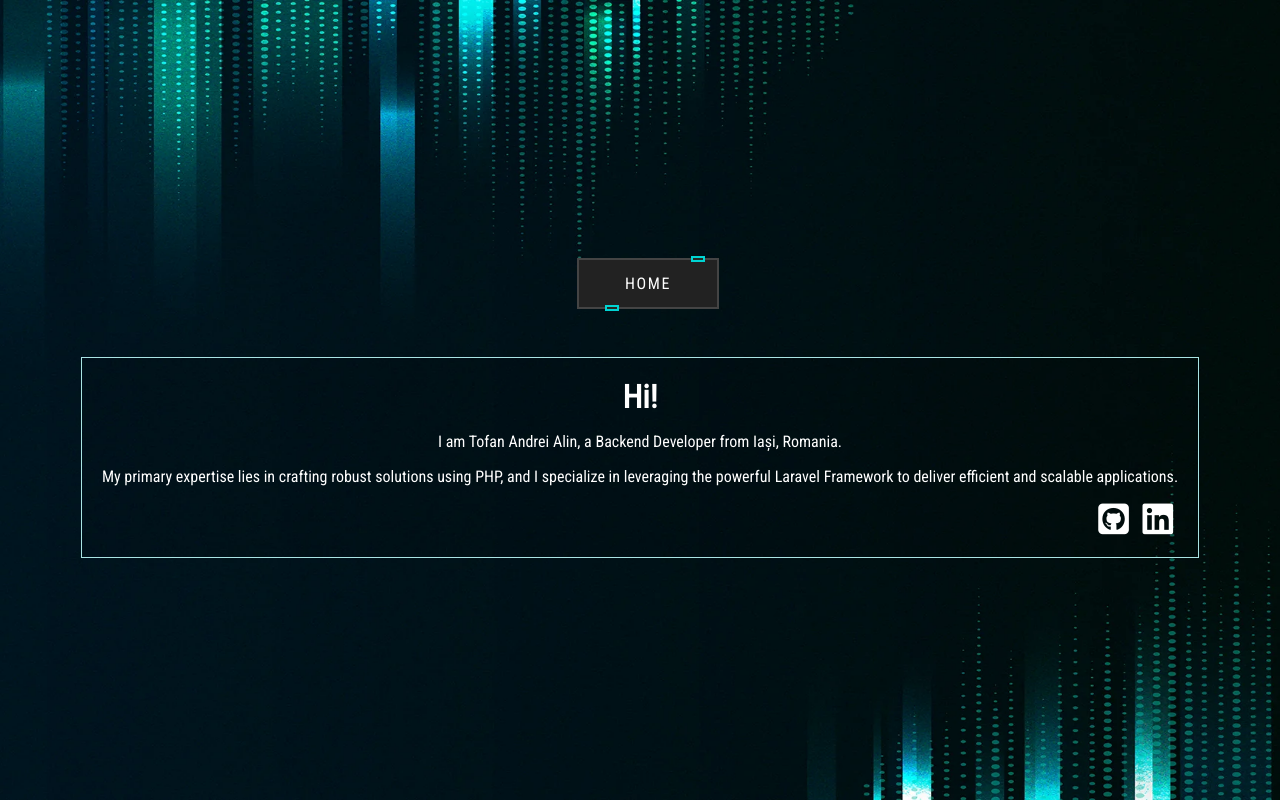
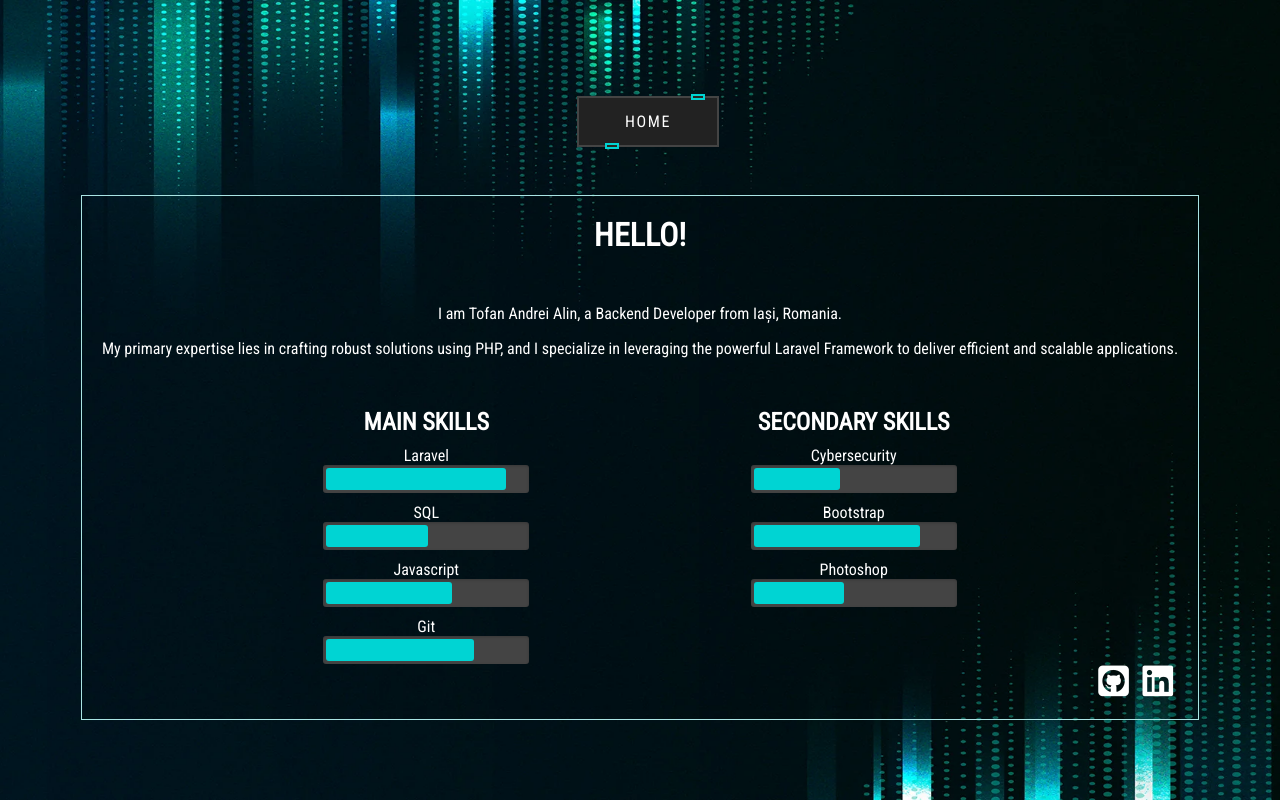
Before and after one commit to Tofan-dev/Tofan-dev.github.io, a plain HTML site: page about.html in a window 1280 px wide. Drawn offline with Linux system fonts and the light colour scheme.

Commit message:
update html

```diff
--- a/about.html
+++ b/about.html
@@ -23,10 +23,60 @@
       </div>
       <div class="second-container">
         <div class="introduction">
-            <h1>Hi!</h1>
+            <h1>HELLO!</h1>
             <p class="headers">I am Tofan Andrei Alin, a Backend Developer from Iași, Romania. </h2>
             <p class="headers">My primary expertise lies in crafting robust solutions using PHP, and I specialize in leveraging the powerful Laravel Framework to deliver efficient and scalable applications.</h2>
         </div>
+        <div class="skills">
+          <div class="main-skills">
+            <h2>MAIN SKILLS</h2>
+            <div class="skill">
+              <label for="skills-bar">Laravel</label>
+              <div class="progress-bar">
+                <span class="progress-bar-fill" style="width: 90%;"></span>
+              </div>
+            </div>
+            <div class="skill">
+              <label for="skills-bar">SQL</label>
+               <div class="progress-bar">
+                <span class="progress-bar-fill" style="width: 51%;"></span>
+              </div>
+            </div>
+            <div class="skill">
+              <label for="skills-bar">Javascript</label>
+               <div class="progress-bar">
+                <span class="progress-bar-fill" style="width: 63%;"></span>
+              </div>
+            </div>
+            <div class="skill">
+              <label for="skills-bar">Git</label>
+               <div class="progress-bar">
+                <span class="progress-bar-fill" style="width: 74%;"></span>
+              </div>
+            </div>
+          </div>
+          <div class="secondary-skills">
+            <h2>SECONDARY SKILLS</h2>
+            <div class="skill">
+              <label for="skills-bar">Cybersecurity</label>
+               <div class="progress-bar">
+                <span class="progress-bar-fill" style="width: 43%;"></span>
+              </div>
+            </div>
+            <div class="skill">
+              <label for="skills-bar">Bootstrap</label>
+               <div class="progress-bar">
+                <span class="progress-bar-fill" style="width: 83%;"></span>
+              </div>
+            </div>
+            <div class="skill">
+              <label for="skills-bar">Photoshop</label>
+               <div class="progress-bar">
+                <span class="progress-bar-fill" style="width: 45%;"></span>
+              </div>
+            </div>
+          </div>
+      </div>
         <div class="socials">
             <a href="https://github.com/tofware"><i class="fa-brands fa-square-github"></i></a>
             <a href="https://linkedin.com/in/tofanalin"><i class="fa-brands fa-linkedin"></i></a>
--- a/styles/secondary-page-styles.css
+++ b/styles/secondary-page-styles.css
@@ -21,6 +21,9 @@
   background: rgba(0, 0, 0, 0.1);
   max-width: 1200px;
   color: white;
+}
+.introduction h1{
+  margin-bottom: 50px;
 }
 .headers{
   margin: 1rem 0;
@@ -147,3 +150,32 @@
     padding: 10px;
   }
 }
+
+.skills {
+  display: flex;
+  justify-content: space-evenly;
+  margin-top: 50px;
+}
+
+.skills h2 {
+  margin-bottom: 10px;
+}
+
+.skill {
+  margin-top: 10px;
+}
+
+.progress-bar {
+  width: 200px;
+  background-color: #444;
+  padding: 3px;
+  border-radius: 3px;
+  box-shadow: inset 0 1px 3px rgba(0, 0, 0, .2);
+}
+
+.progress-bar-fill {
+  display: block;
+  height: 22px;
+  background-color: #00d4d3;
+  border-radius: 3px;
+}
```
